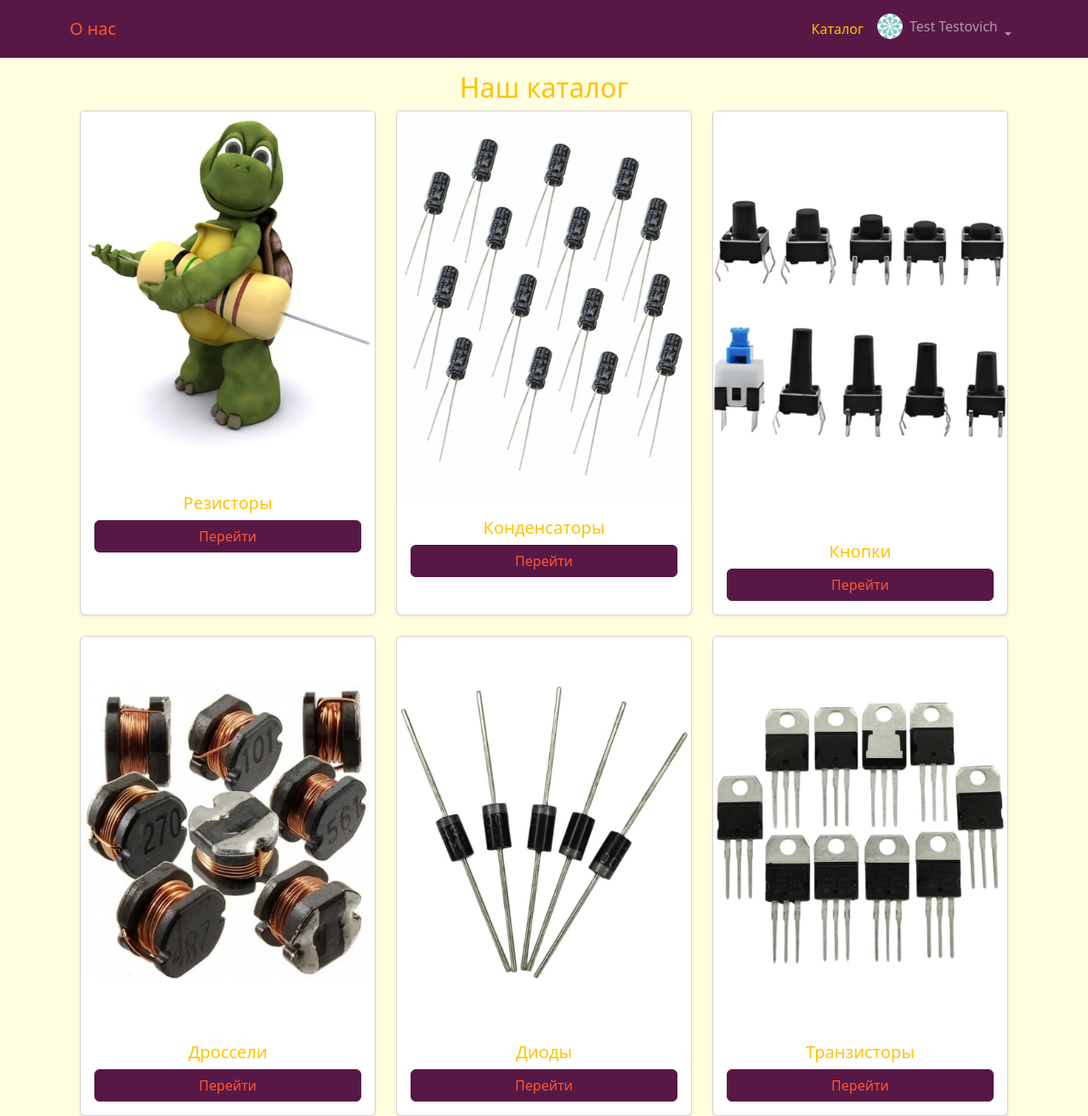
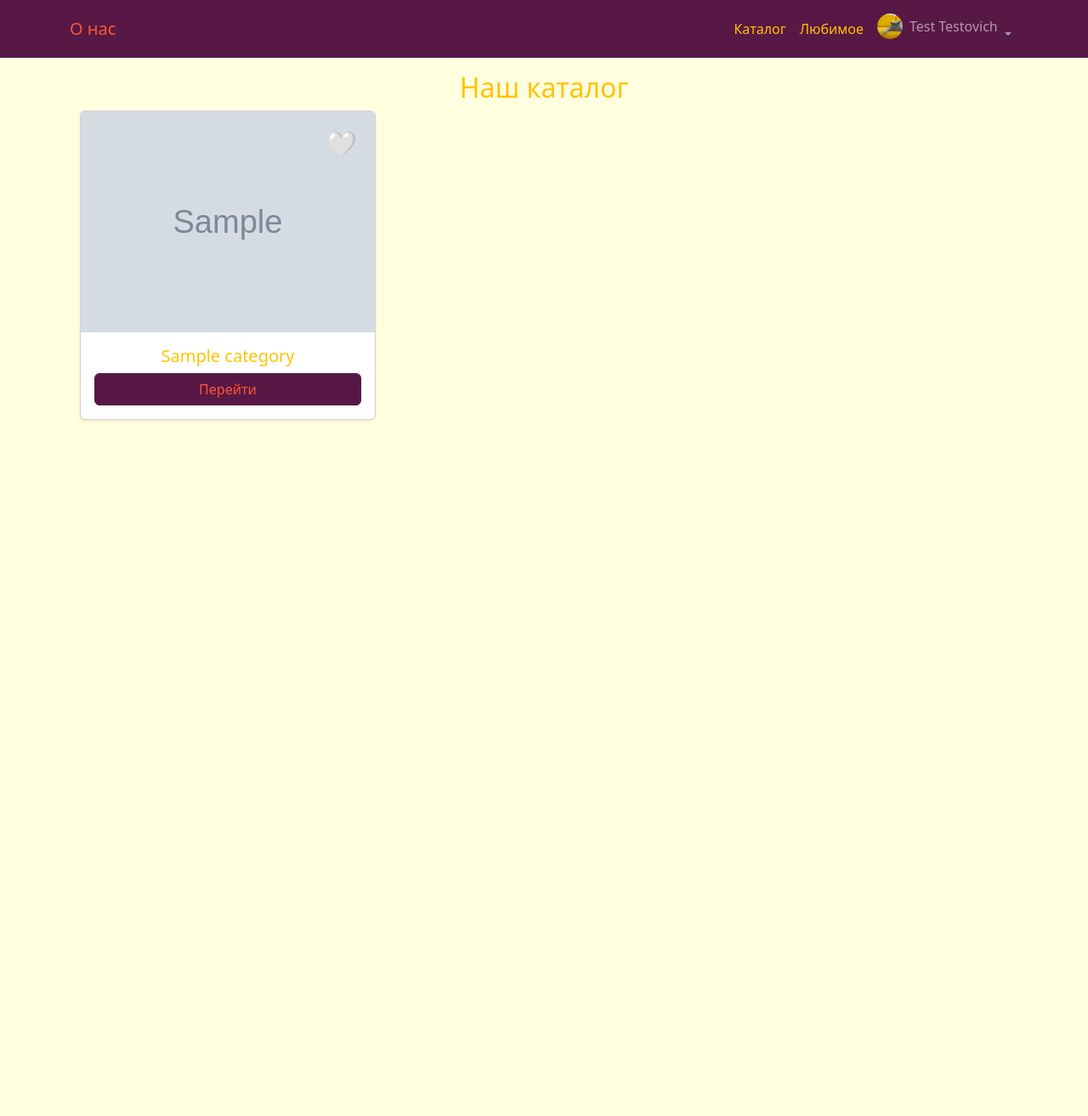
Before and after one commit to worltroll/catalog-of-electrical-components, a Flask app: template templates/catalog.html in a window 1280 px wide. Shown: the whole page at 85% size. After the commit the page ends 495 px from the top, so only its background shows below. Run offline with Flask 3, Linux system fonts and the light colour scheme; a user stored in the database is signed in; the template is opened without the code that fills it: most values are stand-ins (such as "Sample title", 1, 10 or a date in 2020); grey boxes marked "Sample" are stand-in pictures.

Commit message:
reworked catalogue and added "favorite" function

```diff
--- a/data/users.py
+++ b/data/users.py
@@ -14,6 +14,7 @@
     hashed_password = sqlalchemy.Column(sqlalchemy.String)
     created_date = sqlalchemy.Column(sqlalchemy.DateTime, default=datetime.datetime.now())
     image = sqlalchemy.Column(sqlalchemy.String, default="/static/img/user/account_placeholder.jpg")
+    favorite = sqlalchemy.Column(sqlalchemy.String, default="") #  "<id1>,<id2>,<id3>,..."
 
     def set_password(self, password):
         self.hashed_password = generate_password_hash(password)
--- a/main.py
+++ b/main.py
@@ -44,7 +44,119 @@
 
 @app.route("/catalog")
 def catalog():
-    return render_template("catalog.html", title="Каталог")
+    categories = [
+        {
+            "id": "1",
+            "name": "Резисторы",
+            "img": "static/img/resistors.png",
+            "url": "resistors",
+        },
+        {
+            "id": "2",
+            "name": "Конденсаторы",
+            "img": "static/img/capacitors.png",
+            "url": "capacitors",
+        },
+        {
+            "id": "3",
+            "name": "Кнопки",
+            "img": "static/img/buttons.png",
+            "url": "buttons",
+        },
+        {
+            "id": "4",
+            "name": "Дроссели",
+            "img": "static/img/drossels.png",
+            "url": "drossels",
+        },
+        {
+            "id": "5",
+            "name": "Диоды",
+            "img": "static/img/diods.png",
+            "url": "diods",
+        },
+        {
+            "id": "6",
+            "name": "Транзисторы",
+            "img": "static/img/transistors.png",
+            "url": "transistors",
+        },
+    ]
+
+    favorite_set = (
+        set(current_user.favorite.split(",")) if current_user.favorite else set()
+    )
+    for cat in categories:
+        cat["is_favorite"] = cat["id"] in favorite_set
+
+    return render_template("catalog.html", title="Каталог", categories=categories)
+
+
+@login_required
+@app.route("/favorite")
+def favorite():
+    categories = [
+        {
+            "id": "1",
+            "name": "Резисторы",
+            "img": "static/img/resistors.png",
+            "url": "resistors",
+        },
+        {
+            "id": "2",
+            "name": "Конденсаторы",
+            "img": "static/img/capacitors.png",
+            "url": "capacitors",
+        },
+        {
+            "id": "3",
+            "name": "Кнопки",
+            "img": "static/img/buttons.png",
+            "url": "buttons",
+        },
+        {
+            "id": "4",
+            "name": "Дроссели",
+            "img": "static/img/drossels.png",
+            "url": "drossels",
+        },
+        {
+            "id": "5",
+            "name": "Диоды",
+            "img": "static/img/diods.png",
+            "url": "diods",
+        },
+        {
+            "id": "6",
+            "name": "Транзисторы",
+            "img": "static/img/transistors.png",
+            "url": "transistors",
+        },
+    ]
+
+    favorite_set = (
+        set(current_user.favorite.split(",")) if current_user.favorite else set()
+    )
+    for cat in categories:
+        cat["is_favorite"] = cat["id"] in favorite_set
+
+    return render_template("favorite.html", title="Любимое", categories=categories)
+
+
+@login_required
+@app.route("/favorite/toggle/<cat_id>")
+def toggle_favorite(cat_id):
+    db_sess = create_session()
+    user = db_sess.get(User, current_user.id)
+    favorite = user.favorite.split(",")
+    favorite: list
+    if cat_id in favorite:
+        favorite.remove(cat_id)
+    else:
+        favorite.append(cat_id)
+    user.favorite = ",".join(favorite)
+    db_sess.commit()
+    return redirect("/catalog")
 
 
 @app.route("/register", methods=["GET", "POST"])
--- a/templates/base.html
+++ b/templates/base.html
@@ -17,6 +17,9 @@
                     <a href="catalog" class="nav-link" style="color: #FFC300;">Каталог</a>
                 </li>
                 {% if current_user.is_authenticated %}
+                    <li class="nav-item">
+                        <a href="favorite" class="nav-link" style="color: #FFC300;">Любимое</a>
+                    </li>
                     <li class="nav-item dropdown">
                         <a class="nav-link dropdown-toggle" data-bs-toggle="dropdown" href="#" role="button" aria-expanded="false">
                             <span class="d-inline-flex align-items-center">
--- a/templates/catalog.html
+++ b/templates/catalog.html
@@ -3,67 +3,22 @@
      <div class="container">
         <h2 class="colored_h">Наш каталог</h2>
         <div class="row row-cols-1 row-cols-sm-2 row-cols-md-3 g-4">
-
-            <div class="col">
-                <div class="card h-100 shadow-sm colored_form">
-                    <img src="static/img/resistors.png" class="card-img-top" alt="Резисторы">
-                    <div class="card-body text-center">
-                        <h5 class="card-title">Резисторы</h5>
-                        <a href="resistors" class="colored_button btn w-100">Перейти</a>
+            {% for category in categories %}
+                <div class="col">
+                    <div class="card h-100 shadow-sm colored_form">
+                        <a class="favorite-btn btn btn-link position-absolute top-0 end-0 mt-2 me-2"
+                        href="{{ url_for('toggle_favorite', cat_id=category.id) }}"
+                        style="font-size: 1.8rem; z-index: 10; text-decoration: none;">
+                        {% if category.is_favorite %}❤️{% else %}🤍{% endif %}
+                        </a>
+                        <img src="{{ category.img }}" class="card-img-top" alt="{{ category.name }}">
+                        <div class="card-body text-center">
+                            <h5 class="card-title">{{ category.name }}</h5>
+                            <a href="{{ category.url }}" class="colored_button btn w-100">Перейти</a>
+                        </div>
                     </div>
                 </div>
-            </div>
-
-            <div class="col">
-                <div class="card h-100 shadow-sm colored_form">
-                    <img src="static/img/capacitors.png" class="card-img-top" alt="Конденсаторы">
-                    <div class="card-body text-center">
-                        <h5 class="card-title">Конденсаторы</h5>
-                        <a href="capacitors" class="colored_button btn w-100">Перейти</a>
-                    </div>
-                </div>
-            </div>
-
-            <div class="col">
-                <div class="card h-100 shadow-sm colored_form">
-                    <img src="static/img/buttons.png" class="card-img-top" alt="Кнопки">
-                    <div class="card-body text-center">
-                        <h5 class="card-title">Кнопки</h5>
-                        <a href="buttons" class="colored_button btn w-100">Перейти</a>
-                    </div>
-                </div>
-            </div>
-
-            <div class="col">
-                <div class="card h-100 shadow-sm colored_form">
-                    <img src="static/img/drossels.png" class="card-img-top" alt="Дроссели">
-                    <div class="card-body text-center">
-                        <h5 class="card-title">Дроссели</h5>
-                        <a href="drossels" class="colored_button btn w-100">Перейти</a>
-                    </div>
-                </div>
-            </div>
-
-            <div class="col">
-                <div class="card h-100 shadow-sm colored_form">
-                    <img src="static/img/diods.png" class="card-img-top" alt="Диоды">
-                    <div class="card-body text-center">
-                        <h5 class="card-title">Диоды</h5>
-                        <a href="diods" class="colored_button btn w-100">Перейти</a>
-                    </div>
-                </div>
-            </div>
-
-            <div class="col">
-                <div class="card h-100 shadow-sm colored_form">
-                    <img src="static/img/transistors.png" class="card-img-top" alt="Транзисторы">
-                    <div class="card-body text-center">
-                        <h5 class="card-title">Транзисторы</h5>
-                        <a href="transistors" class="colored_button btn w-100">Перейти</a>
-                    </div>
-                </div>
-            </div>
-
+            {% endfor %}
         </div>
     </div>
 {% endblock %}
```
Also changed, not shown: templates/favorite.html (added, +21 -0 lines), db/database.db, static/img/user/1/user_img.png, static/img/user/img.png (deleted).
